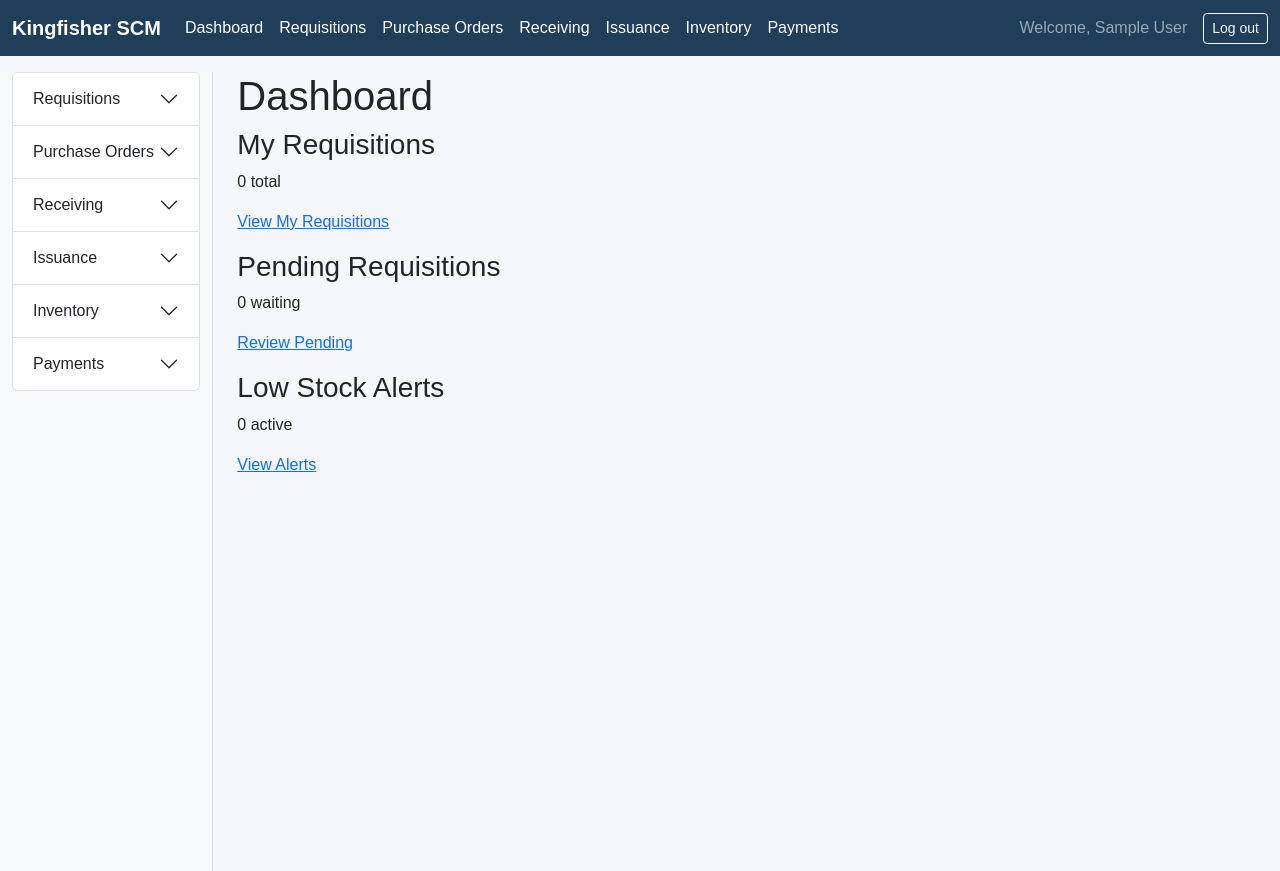
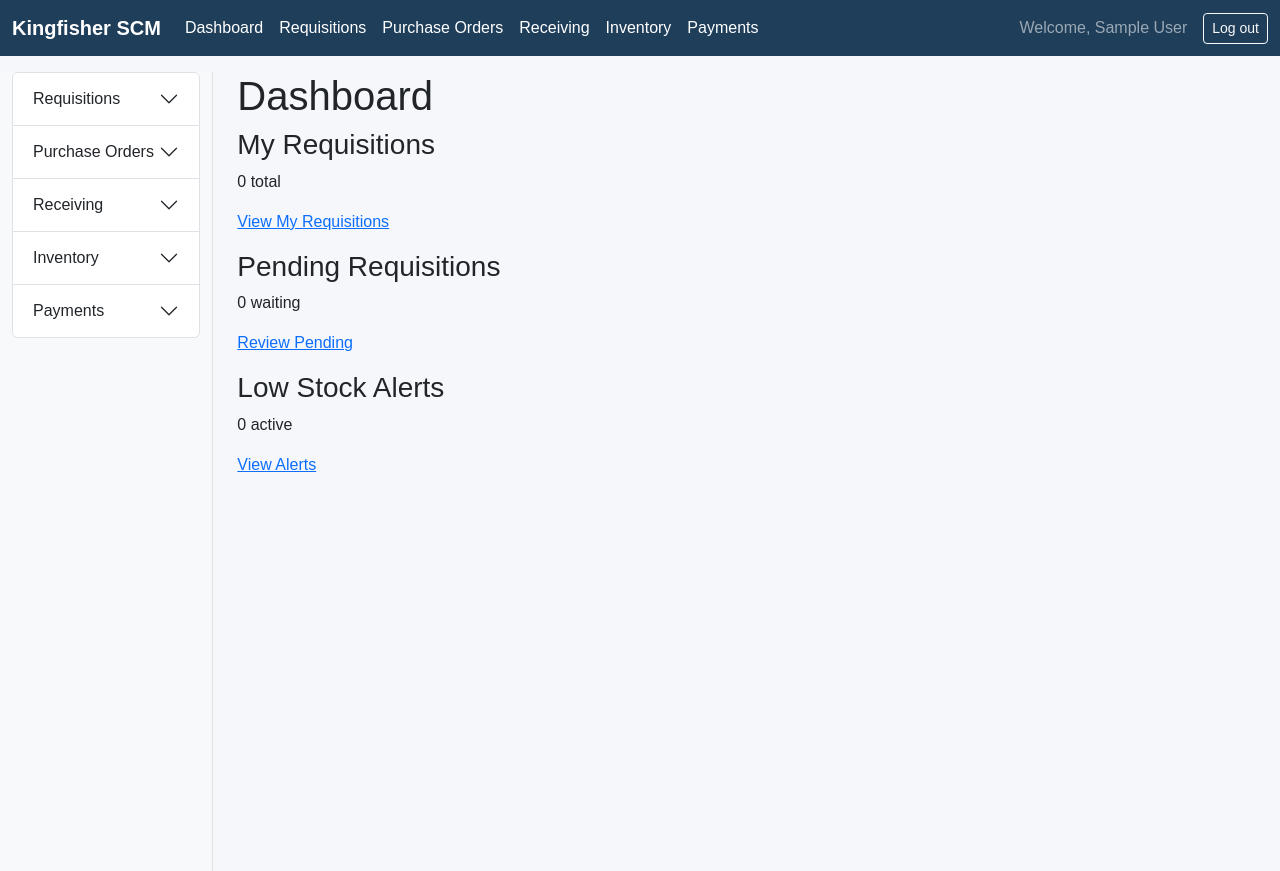
Before and after one commit to KiishiAD/kingfisher_inventory_management, a Django app: page /supplychain/dashboard/ in a window 1280 px wide. Shown: the top 871 px of the page. Run offline with Django 5.2, Linux system fonts and the light colour scheme; the visitor is signed in with stand-in values (Sample User, id 1); data that the repository does not hold is empty.

Commit message:
removed issuance from base html template

```diff
--- a/supplychain_test/templates/base.html
+++ b/supplychain_test/templates/base.html
@@ -21,7 +21,6 @@
                     <li class="nav-item"><a class="nav-link {% if section == 'requisitions' %}active{% endif %}" href="{% url 'supplychain:requisition-list' %}">Requisitions</a></li>
                     <li class="nav-item"><a class="nav-link {% if section == 'purchase_orders' %}active{% endif %}" href="{% url 'supplychain:po-list' %}">Purchase Orders</a></li>
                     <li class="nav-item"><a class="nav-link {% if section == 'receiving' %}active{% endif %}" href="{% url 'supplychain:receiving-list' %}">Receiving</a></li>
-                    <li class="nav-item"><a class="nav-link {% if section == 'issuance' %}active{% endif %}" href="{% url 'supplychain:issuance-list' %}">Issuance</a></li>
                     <li class="nav-item"><a class="nav-link {% if section == 'inventory' %}active{% endif %}" href="{% url 'supplychain:inventory-levels' %}">Inventory</a></li>
                     <li class="nav-item"><a class="nav-link {% if section == 'payments' %}active{% endif %}" href="{% url 'supplychain:payments-list' %}">Payments</a></li>
                 </ul>
@@ -91,22 +90,6 @@
                         </div>
                     </div>
                     <div class="accordion-item">
-                        <h2 class="accordion-header" id="headingIss">
-                            <button class="accordion-button collapsed" type="button" data-bs-toggle="collapse" data-bs-target="#collapseIss" aria-expanded="false" aria-controls="collapseIss">
-                                Issuance
-                            </button>
-                        </h2>
-                        <div id="collapseIss" class="accordion-collapse collapse" data-bs-parent="#sideMenu">
-                            <div class="accordion-body p-0">
-                                <ul class="nav flex-column">
-                                    <li class="nav-item"><a class="nav-link" href="{% url 'supplychain:issuance-create' %}">Submit Issuance</a></li>
-                                    <li class="nav-item"><a class="nav-link" href="{% url 'supplychain:issuance-list' %}">My Issuance Requests</a></li>
-                                    <li class="nav-item"><a class="nav-link" href="{% url 'supplychain:issuance-pending' %}">Pending Issuance</a></li>
-                                </ul>
-                            </div>
-                        </div>
-                    </div>
-                    <div class="accordion-item">
                         <h2 class="accordion-header" id="headingInv">
                             <button class="accordion-button collapsed" type="button" data-bs-toggle="collapse" data-bs-target="#collapseInv" aria-expanded="false" aria-controls="collapseInv">
                                 Inventory
```
